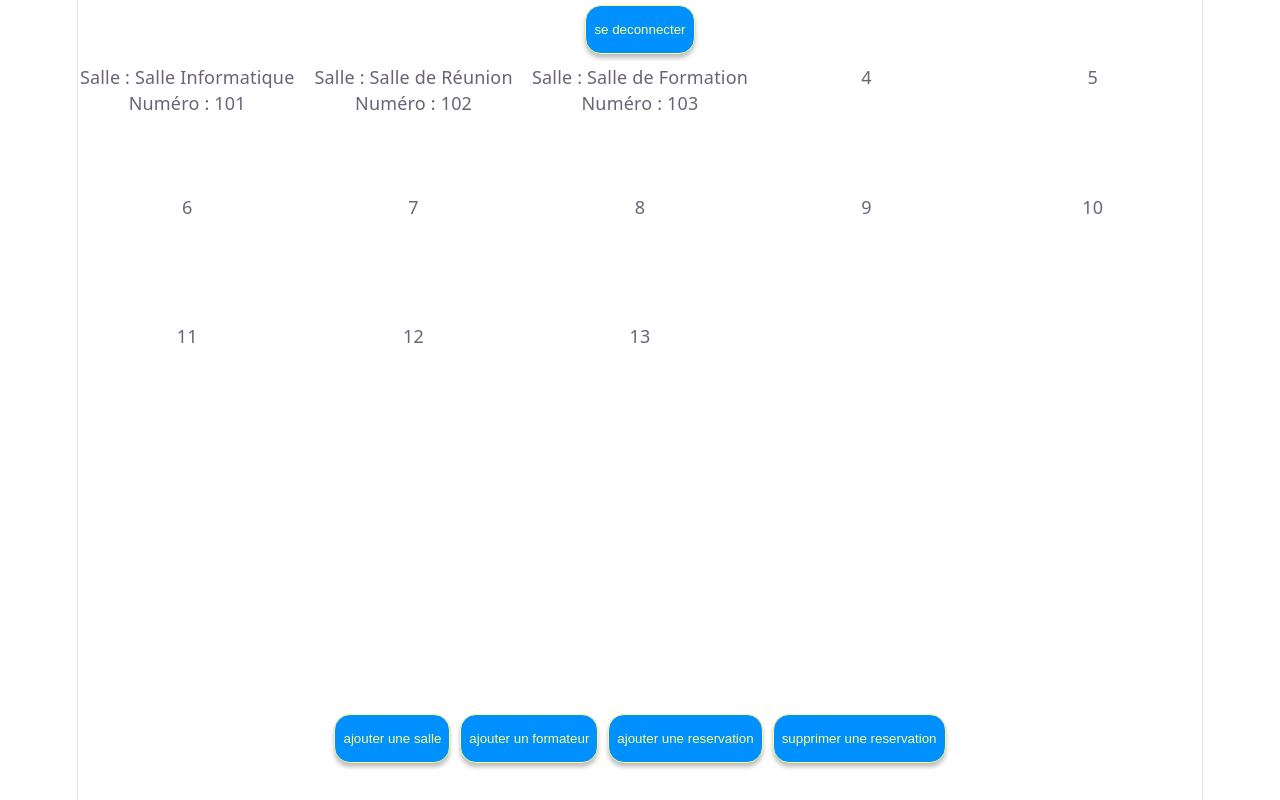
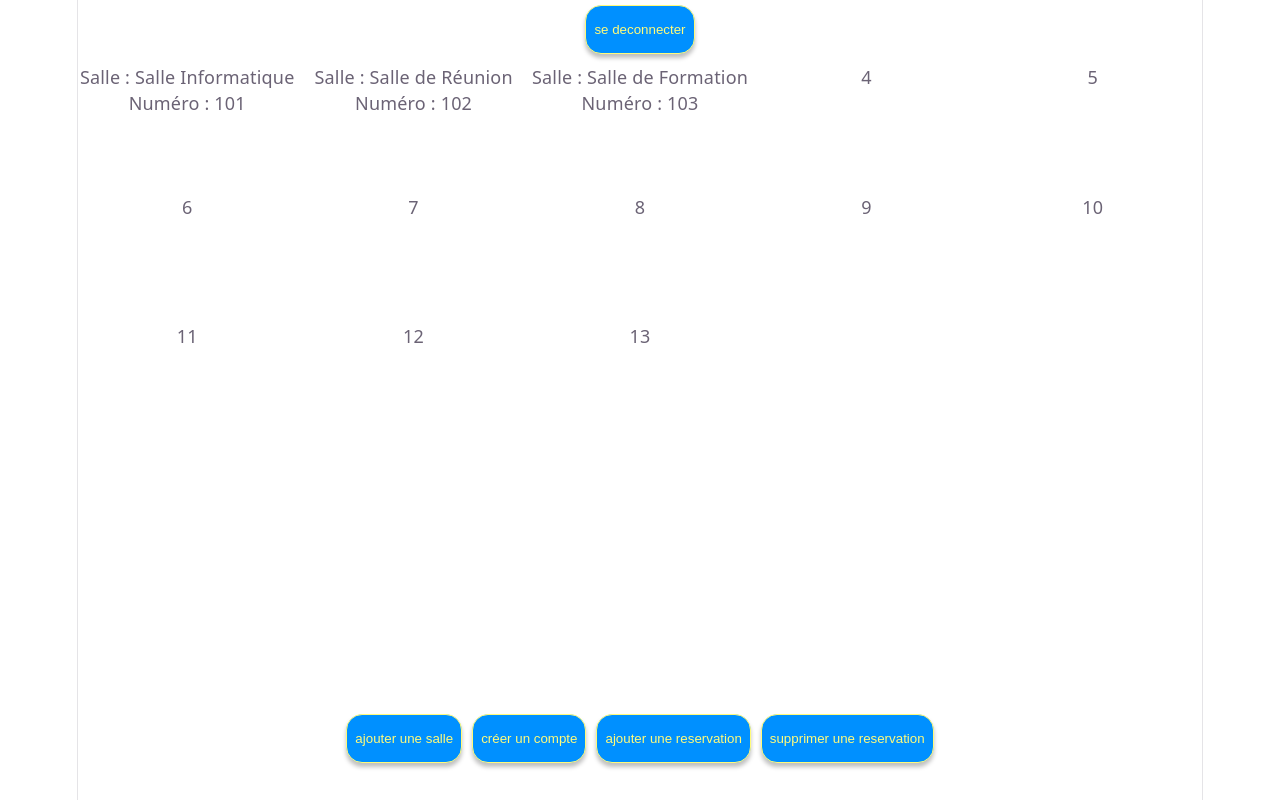
Before and after one commit to porte-christophe/la-bonne-salle-au-bon-moment, a React (Vite) app: page /dashboardAdmin in a window 1280 px wide. Built offline with nearby package versions, Linux system fonts and the light colour scheme.

Commit message:
fix write

```diff
--- a/src/pages/dashboard-admin.tsx
+++ b/src/pages/dashboard-admin.tsx
@@ -7,9 +7,10 @@ import Salle from '../components/salle';
 function DashboardAdmin(){
     return (
       <>
-
         <header>
-        <div><Button description='se deconnecter'/></div>
+          <div>
+            <Button description='se deconnecter'/>
+          </div>
         </header>
         <main>
           <div className='grid'>
@@ -37,7 +38,7 @@ function DashboardAdmin(){
         <footer>
           <div>
             <Button description='ajouter une salle'/>
-          <Button description='ajouter un formateur'/>
+            <Button description='créer un compte'/>
             <Button description='ajouter une reservation'/>
             <Button description='supprimer une reservation'/>
           </div>
```
Also changed, not shown: src/pages/dashboardFormateur.css (deleted). Lines whose indentation alone changed are shown as unchanged.
